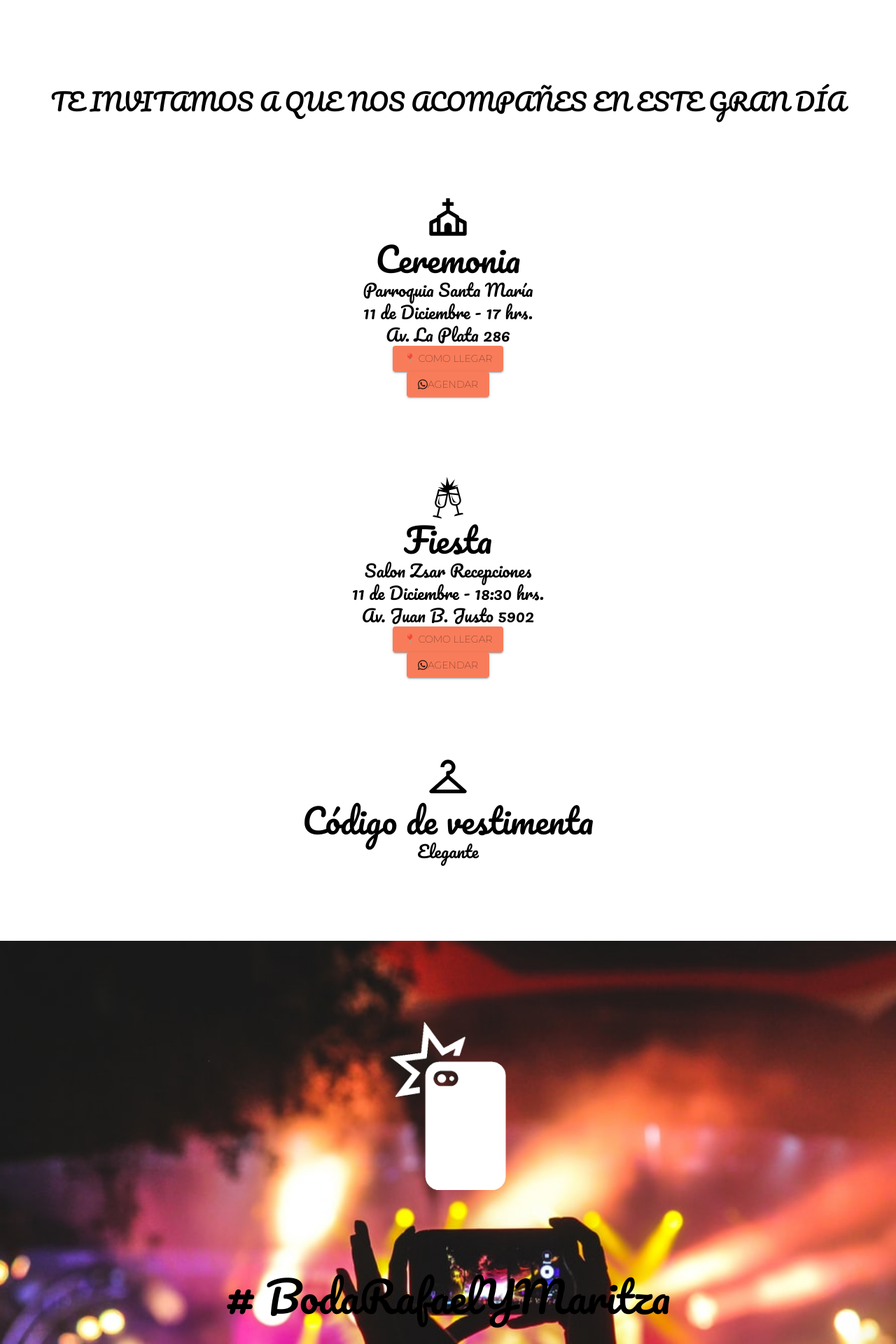
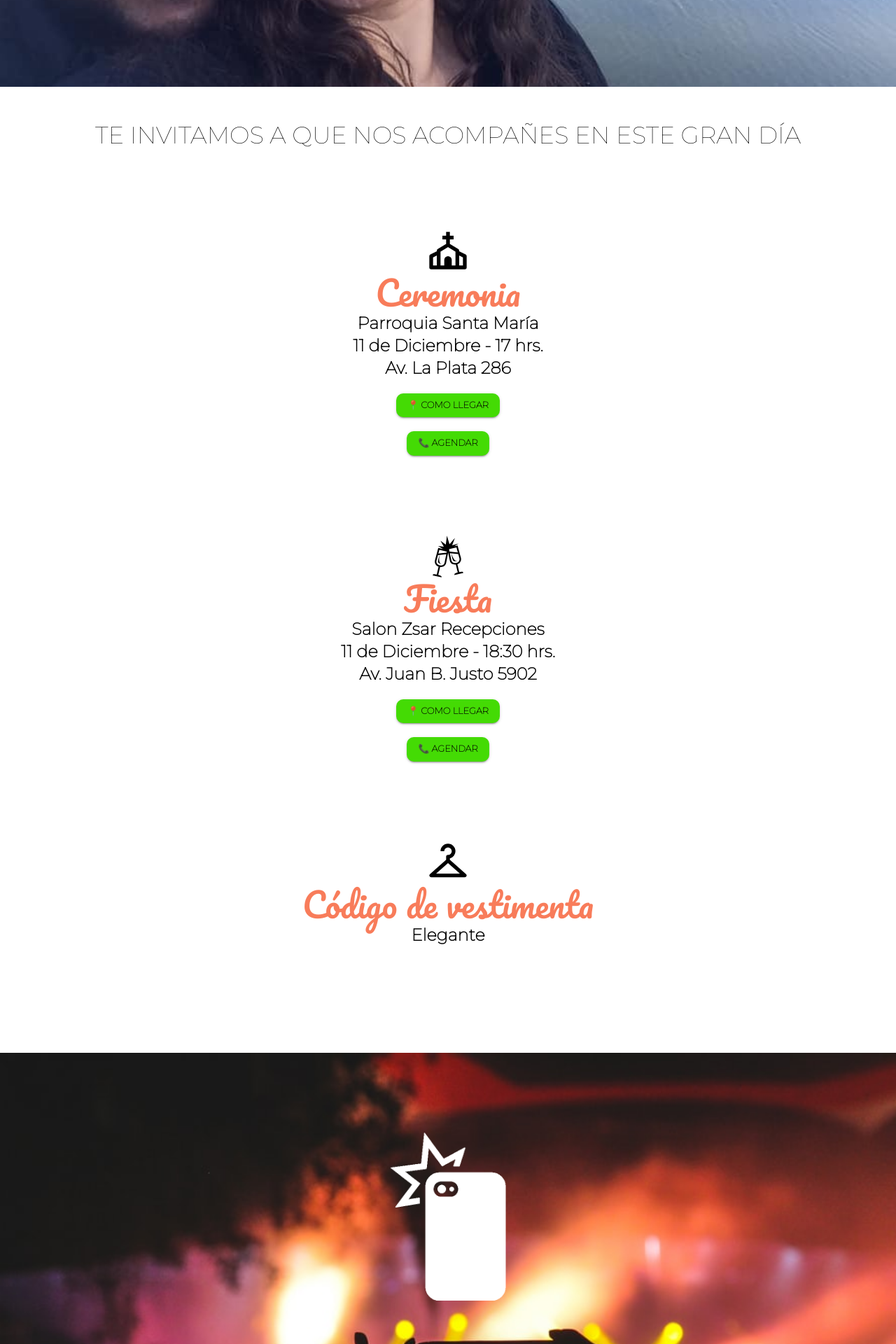
Before and after one commit to Codereggs/webPageMatrimonial, a React (Create React App) app: page / in a window 1280 px wide. Shown: the part 660-2580 px from the top of the page at 70% size. Built offline with nearby package versions, Linux system fonts and the light colour scheme.

Commit message:
fix all css styles

```diff
--- a/src/App.css
+++ b/src/App.css
@@ -1,5 +1,4 @@
 .inicio {
-  width: 50vw;
   height: 90vh;
   background-image: url(./Assets/rafamary.jpg);
   background-size: cover;
--- a/src/Components/Conocenos.js
+++ b/src/Components/Conocenos.js
@@ -35,7 +35,9 @@ const Conocenos = () => {
     : null;
   return (
     <section className="conocenos" id="conocenos">
-      <Typography variant={"h3"}>Conoce nuestra historia...</Typography>
+      <Typography variant={"h3"} color="#f87c5a">
+        Conoce nuestra historia...
+      </Typography>
       <VideoQuery height={height} />
     </section>
   );
--- a/src/Components/Fecha.js
+++ b/src/Components/Fecha.js
@@ -7,7 +7,11 @@ import { Typography } from "@mui/material";
 const Fecha = () => {
   return (
     <section className="fechaContainer" id="fecha">
-      <Typography variant={"h4"} align="center">
+      <Typography
+        variant={"h4"}
+        align="center"
+        style={{ marginTop: "3rem", fontFamily: "Montserrat" }}
+      >
         TE INVITAMOS A QUE NOS ACOMPAÑES EN ESTE GRAN DÍA
       </Typography>
 
--- a/src/Components/FechaCards.js
+++ b/src/Components/FechaCards.js
@@ -12,10 +12,13 @@ const FechaCards = ({
   gmapsdir,
   whatsappdir,
 }) => {
+  const style = {
+    color: "#f87c5a",
+  };
   return (
     <div className="fecha">
       {icono}
-      <Typography variant={"h3"} align="center">
+      <Typography variant={"h3"} style={style} align="center">
         {titulo}
       </Typography>
       <Typography variant={"h5"} align="center">
@@ -27,7 +30,7 @@ const FechaCards = ({
       <Typography variant={"h5"} align="center">
         {direccion}
       </Typography>
-
+      <br />
       {gmapsdir && (
         <Link
           href={gmapsdir}
@@ -39,6 +42,7 @@ const FechaCards = ({
           <Button variant="contained">📍 Como llegar</Button>
         </Link>
       )}
+      <br />
       {whatsappdir && (
         <Link
           href={whatsappdir}
@@ -47,9 +51,7 @@ const FechaCards = ({
           rel="noopener"
           className="fechaLink"
         >
-          <Button variant="contained">
-            <BsWhatsapp /> Agendar
-          </Button>
+          <Button variant="contained">📞 Agendar</Button>
         </Link>
       )}
     </div>
--- a/src/Components/Inicio.js
+++ b/src/Components/Inicio.js
@@ -1,10 +1,10 @@
 import { Typography } from "@mui/material";
 import { useEffect } from "react";
-/* import { temporizador } from "./Temporizador"; */
+import { temporizador } from "./Temporizador";
 
 const Inicio = () => {
   useEffect(() => {
-    /*     temporizador(2021, 12, 11, 0, 0, 0); */
+    temporizador(2021, 12, 11, 0, 0, 0);
   }, []);
 
   return (
@@ -14,7 +14,6 @@ const Inicio = () => {
         <Typography variant="h3">¡Nos casamos!</Typography>
         <div className="count"></div>
       </div>
-      {/*       */}
     </div>
   );
 };
--- a/src/Components/RedesS.js
+++ b/src/Components/RedesS.js
@@ -2,15 +2,35 @@ import "./Social.css";
 import selfie from "../Assets/selfie.png";
 import { Button, Link, Typography } from "@mui/material";
 const RedesS = () => {
+  const style = {
+    color: "#fff",
+    backgroundColor: "rgba(0,0,0, 0.5)",
+  };
   return (
     <section className="social" id="redes">
       <img className="selfie" src={selfie} alt="selfie" />
-      <Typography variant={"h2"}># BodaRafaelYMaritza</Typography>
-      <Typography variant={"h5"}>
+      <Typography variant={"h2"} style={style}>
+        #BodaRafaelYMaritza
+      </Typography>
+      <Typography variant={"h5"} style={style}>
         Usa nuestro hashtag en Instagram para subir tus fotos y videos
       </Typography>
-      <Link>
-        <Button variant="outlined">Ve nuestras fotos en Instagram</Button>
+      <Link
+        href="https://www.instagram.com/explore/tags/BodaRafaelYMaritza/"
+        underline="none"
+        target="_blank"
+        rel="noopener"
+      >
+        <Button
+          variant="outlined"
+          style={{
+            backgroundColor: "rgba(0,0,0, 0.5)",
+            fontSize: "1.2em",
+            fontWeight: 700,
+          }}
+        >
+          Ve nuestras fotos en Instagram
+        </Button>
       </Link>
     </section>
   );
--- a/src/Components/Regalos.js
+++ b/src/Components/Regalos.js
@@ -7,7 +7,7 @@ const Regalos = () => {
     <section className="regalos" id="regalos">
       <GrGift className="giftIcon" />
       <Container fluid>
-        <Typography variant="h2">
+        <Typography variant="h2" color="#f87c5a">
           Lo más importante para nosotros es tu presencia en este día
           especial... Pero si algo gustas regalar, en efectivo lo sabremos
           apreciar.
--- a/src/Components/Reserva.css
+++ b/src/Components/Reserva.css
@@ -1,5 +1,5 @@
 .reserva {
-  height: 100vh;
+  padding: 4rem 0;
   display: flex;
   flex-direction: column;
   align-items: center;
@@ -16,6 +16,7 @@
   align-items: inherit;
   justify-content: inherit;
   text-align: center;
+  border-radius: 20px;
 }
 
 .rWIcon {
--- a/src/Components/Reserva.js
+++ b/src/Components/Reserva.js
@@ -3,15 +3,29 @@ import { BsWhatsapp } from "react-icons/bs";
 import "./Reserva.css";
 
 const Reserva = () => {
+  const style = {
+    margin: "1.5rem auto",
+  };
   return (
     <section className="reserva" id="reserva">
       <Container className="rContainer">
-        <Typography variant="h2">RSVP</Typography>
-        <Typography variant="h2">
+        <Typography variant="h2" style={style}>
+          RSVP
+        </Typography>
+        <Typography variant="h5" style={style}>
+          - Se ruega por favor confirmar antes del 20 de Noviembre -
+        </Typography>
+        <Typography variant="h5" style={style}>
           ¡Contáctanos por Whatsapp para confirmar tu asistencia!
         </Typography>
-        <Link>
-          <Button variant="outlined">
+
+        <Link
+          underline="none"
+          target="_blank"
+          rel="noopener"
+          href="https://api.whatsapp.com/send?phone=541127601029&text=Hola!%20Felicidades%20por%20el%20compromiso,%20gracias%20por%20invitarme%20a%20la%20boda,%20te%20confirmo%20mi%20asistencia%20el%2011%20de%20Diciembre,%20para%20compartir%20con%20ustedes%20este%20momento%20tan%20especial."
+        >
+          <Button style={style}>
             <BsWhatsapp className="rWIcon" />
           </Button>
         </Link>
--- a/src/Components/Social.css
+++ b/src/Components/Social.css
@@ -3,6 +3,7 @@
   background-image: url("../Assets/fondo3.jpg");
   background-size: cover;
   background-attachment: fixed;
+  background-color: rgba(0, 0, 0, 0.8);
   display: flex;
   flex-direction: column;
   align-items: center;
--- a/src/Components/TeEsperamos.css
+++ b/src/Components/TeEsperamos.css
@@ -4,4 +4,6 @@
   align-items: center;
   justify-content: center;
   height: 300px;
+  background-color: #323437;
+  color: #fff;
 }
--- a/src/theme/theme.js
+++ b/src/theme/theme.js
@@ -16,10 +16,13 @@ const theme = createTheme({
   },
   palette: {
     primary: {
-      main: "#f87c5a",
+      main: "#44db04",
     },
     secondary: {
       main: "#a3a3a3",
+    },
+    third: {
+      main: "#44db04",
     },
     neutral: {
       main: "#fff",
@@ -34,18 +37,27 @@ const theme = createTheme({
     },
     h3: { fontFamily: "Pacifico" },
     h4: { fontFamily: "Pacifico" },
-    h5: { fontFamily: "Pacifico" },
-    h6: { fontFamily: "Pacifico" },
+    h5: {
+      fontWeight: 600,
+    },
     body1: {
       color: "#a3a3a3",
       fontWeight: 600,
     },
+    button: {
+      fontWeight: 600,
+      fontSize: "0.8em",
+    },
+    color: "#a3a3a3",
     fontFamily: "Montserrat",
     fontWeightLight: 300,
     fontWeightRegular: 400,
     fontWeightMedium: 500,
     fontWeightBold: 600,
   },
+  shape: {
+    borderRadius: 10,
+  },
 });
 
 export default theme;
```
